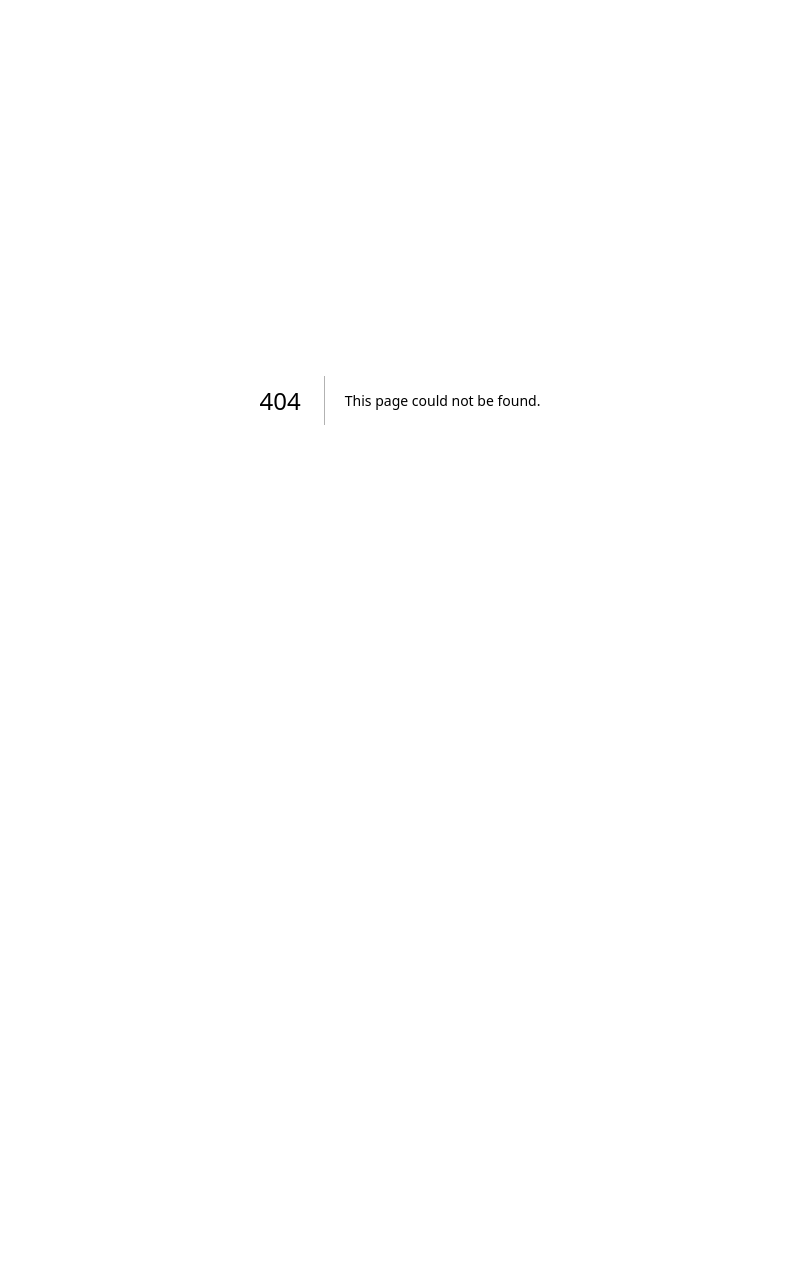
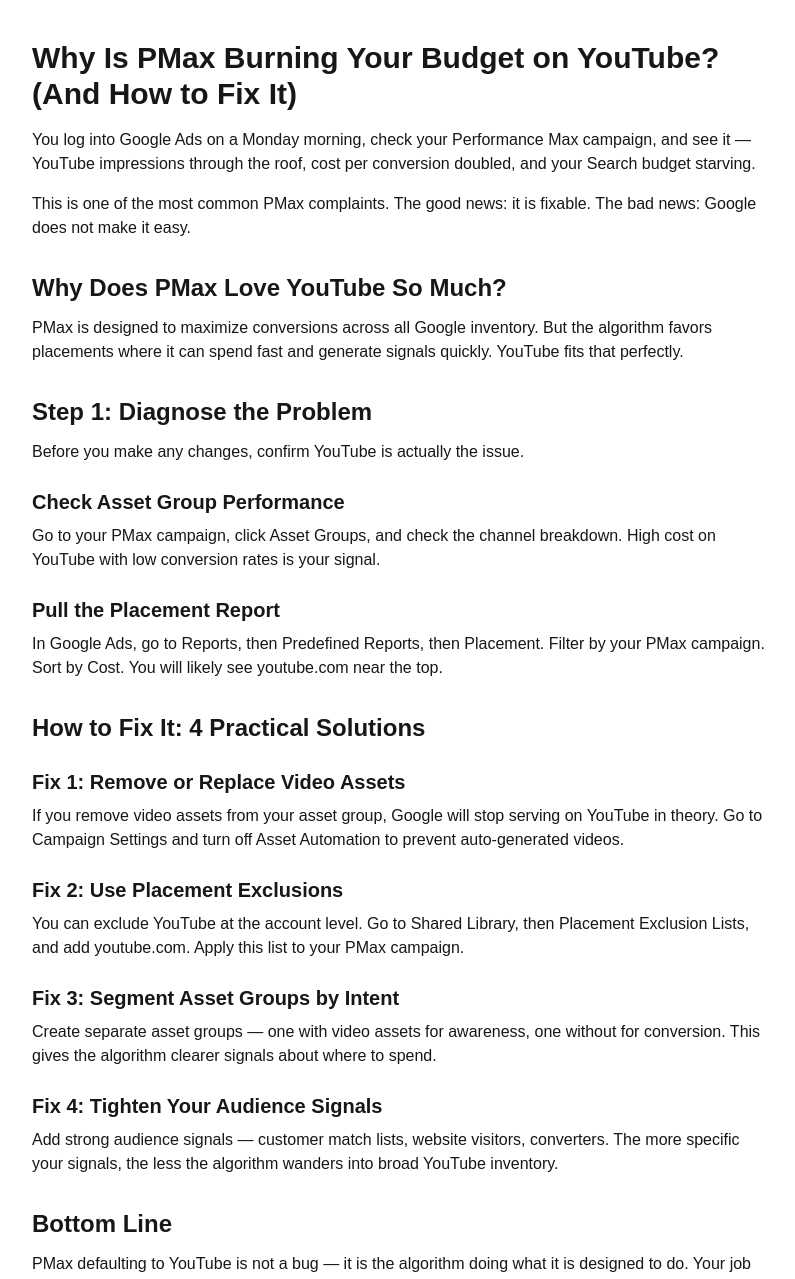
Before and after one commit to adsdiagnosed-cmyk/adsdiagnosed, a Next.js app: page /blog/pmax-youtube-spike in a window 1280 px wide. Before the commit this address had no page. Shown: the top 1279 px of the page, without its empty margins (240-1035 px from the left). Before the commit the page ends 800 px from the top, so only its background shows below. Built offline with nearby package versions, Linux system fonts and the light colour scheme.

Commit message:
add pmax youtube article

```diff
--- /dev/null
+++ b/app/blog/pmax-youtube-spike/page.tsx
@@ -0,0 +1,62 @@
+export const metadata = {
+  title: "Why Is PMax Burning Your Budget on YouTube? (And How to Fix It)",
+  description: "Performance Max spending too much on YouTube? Learn how to diagnose the issue and fix budget allocation with asset group strategy and placement exclusions.",
+};
+
+export default function PMaxYouTubePage() {
+  return (
+    <article className="max-w-3xl mx-auto px-4 py-10">
+      <h1 className="text-3xl font-bold mb-4">
+        Why Is PMax Burning Your Budget on YouTube? (And How to Fix It)
+      </h1>
+      <p className="mb-4">
+        You log into Google Ads on a Monday morning, check your Performance Max campaign, and see it — YouTube impressions through the roof, cost per conversion doubled, and your Search budget starving.
+      </p>
+      <p className="mb-4">
+        This is one of the most common PMax complaints. The good news: it is fixable. The bad news: Google does not make it easy.
+      </p>
+      <h2 className="text-2xl font-semibold mt-8 mb-3">Why Does PMax Love YouTube So Much?</h2>
+      <p className="mb-4">
+        PMax is designed to maximize conversions across all Google inventory. But the algorithm favors placements where it can spend fast and generate signals quickly. YouTube fits that perfectly.
+      </p>
+      <h2 className="text-2xl font-semibold mt-8 mb-3">Step 1: Diagnose the Problem</h2>
+      <p className="mb-3">Before you make any changes, confirm YouTube is actually the issue.</p>
+      <h3 className="text-xl font-semibold mt-6 mb-2">Check Asset Group Performance</h3>
+      <p className="mb-4">
+        Go to your PMax campaign, click Asset Groups, and check the channel breakdown. High cost on YouTube with low conversion rates is your signal.
+      </p>
+      <h3 className="text-xl font-semibold mt-6 mb-2">Pull the Placement Report</h3>
+      <p className="mb-4">
+        In Google Ads, go to Reports, then Predefined Reports, then Placement. Filter by your PMax campaign. Sort by Cost. You will likely see youtube.com near the top.
+      </p>
+      <h2 className="text-2xl font-semibold mt-8 mb-3">How to Fix It: 4 Practical Solutions</h2>
+      <h3 className="text-xl font-semibold mt-6 mb-2">Fix 1: Remove or Replace Video Assets</h3>
+      <p className="mb-4">
+        If you remove video assets from your asset group, Google will stop serving on YouTube in theory. Go to Campaign Settings and turn off Asset Automation to prevent auto-generated videos.
+      </p>
+      <h3 className="text-xl font-semibold mt-6 mb-2">Fix 2: Use Placement Exclusions</h3>
+      <p className="mb-4">
+        You can exclude YouTube at the account level. Go to Shared Library, then Placement Exclusion Lists, and add youtube.com. Apply this list to your PMax campaign.
+      </p>
+      <h3 className="text-xl font-semibold mt-6 mb-2">Fix 3: Segment Asset Groups by Intent</h3>
+      <p className="mb-4">
+        Create separate asset groups — one with video assets for awareness, one without for conversion. This gives the algorithm clearer signals about where to spend.
+      </p>
+      <h3 className="text-xl font-semibold mt-6 mb-2">Fix 4: Tighten Your Audience Signals</h3>
+      <p className="mb-4">
+        Add strong audience signals — customer match lists, website visitors, converters. The more specific your signals, the less the algorithm wanders into broad YouTube inventory.
+      </p>
+      <h2 className="text-2xl font-semibold mt-8 mb-3">Bottom Line</h2>
+      <p className="mb-4">
+        PMax defaulting to YouTube is not a bug — it is the algorithm doing what it is designed to do. Your job as the account manager is to give it better guardrails.
+      </p>
+      <div className="bg-blue-50 border border-blue-200 rounded-lg p-6 mt-10">
+        <h3 className="text-lg font-semibold mb-2">Is Your PMax Campaign Wasting Budget?</h3>
+        <p className="mb-3">I offer a free Google Ads audit for qualifying accounts.</p>
+        <a href="/contact" className="inline-block bg-blue-600 text-white px-5 py-2 rounded font-medium hover:bg-blue-700">
+          Request Your Free Audit
+        </a>
+      </div>
+    </article>
+  );
+}
```
